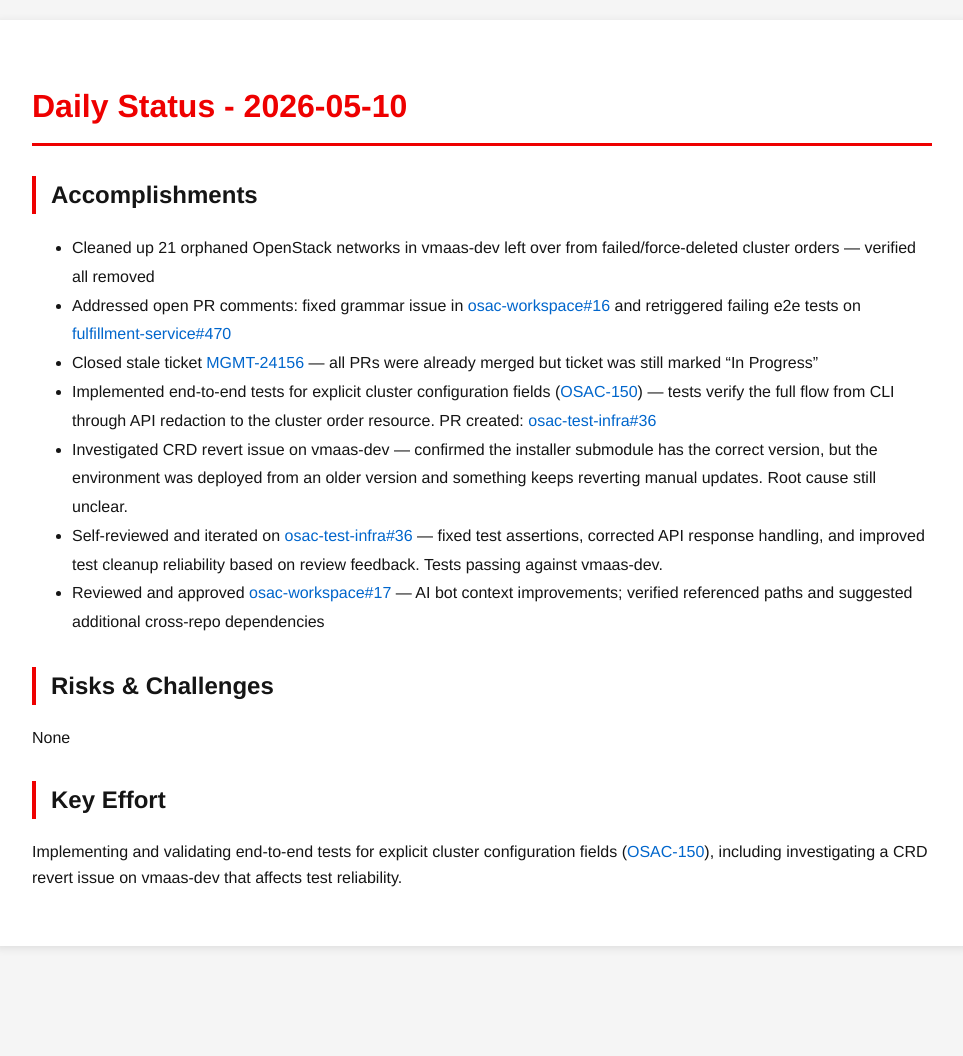
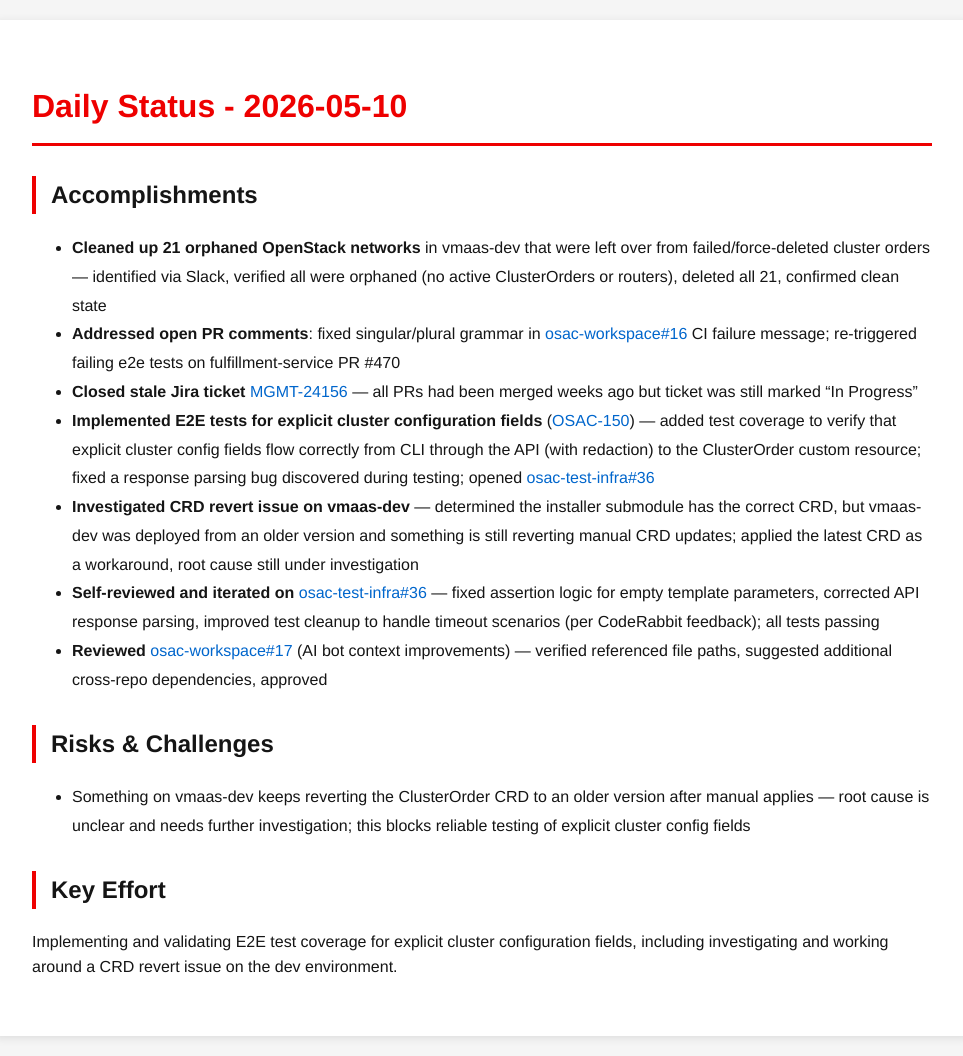
Before and after one commit to tzvatot/daily-status, a Jekyll site: the page built from 2026-05-10.md, in a window 1280 px wide. Shown: the whole page, without its empty margins (158-1121 px from the left). Built offline with Jekyll 4.4.1, drawn with Linux system fonts in a browser that asks for light colours; before the commit the page ends 966 px from its top, so only the background shows below that.

Commit message:
Daily status update - 2026-05-10

```diff
--- a/2026-05-10.md
+++ b/2026-05-10.md
@@ -7,16 +7,16 @@ date: 2026-05-10
 # Daily Status - 2026-05-10
 
 ## Accomplishments
-- Cleaned up 21 orphaned OpenStack networks in vmaas-dev left over from failed/force-deleted cluster orders — verified all removed
-- Addressed open PR comments: fixed grammar issue in [osac-workspace#16](https://github.com/osac-project/osac-workspace/pull/16) and retriggered failing e2e tests on [fulfillment-service#470](https://github.com/osac-project/fulfillment-service/pull/470)
-- Closed stale ticket [MGMT-24156](https://issues.redhat.com/browse/MGMT-24156) — all PRs were already merged but ticket was still marked "In Progress"
-- Implemented end-to-end tests for explicit cluster configuration fields ([OSAC-150](https://redhat.atlassian.net/browse/OSAC-150)) — tests verify the full flow from CLI through API redaction to the cluster order resource. PR created: [osac-test-infra#36](https://github.com/osac-project/osac-test-infra/pull/36)
-- Investigated CRD revert issue on vmaas-dev — confirmed the installer submodule has the correct version, but the environment was deployed from an older version and something keeps reverting manual updates. Root cause still unclear.
-- Self-reviewed and iterated on [osac-test-infra#36](https://github.com/osac-project/osac-test-infra/pull/36) — fixed test assertions, corrected API response handling, and improved test cleanup reliability based on review feedback. Tests passing against vmaas-dev.
-- Reviewed and approved [osac-workspace#17](https://github.com/osac-project/osac-workspace/pull/17) — AI bot context improvements; verified referenced paths and suggested additional cross-repo dependencies
+- **Cleaned up 21 orphaned OpenStack networks** in vmaas-dev that were left over from failed/force-deleted cluster orders — identified via Slack, verified all were orphaned (no active ClusterOrders or routers), deleted all 21, confirmed clean state
+- **Addressed open PR comments**: fixed singular/plural grammar in [osac-workspace#16](https://github.com/osac-project/osac-workspace/pull/16) CI failure message; re-triggered failing e2e tests on fulfillment-service PR #470
+- **Closed stale Jira ticket** [MGMT-24156](https://issues.redhat.com/browse/MGMT-24156) — all PRs had been merged weeks ago but ticket was still marked "In Progress"
+- **Implemented E2E tests for explicit cluster configuration fields** ([OSAC-150](https://redhat.atlassian.net/browse/OSAC-150)) — added test coverage to verify that explicit cluster config fields flow correctly from CLI through the API (with redaction) to the ClusterOrder custom resource; fixed a response parsing bug discovered during testing; opened [osac-test-infra#36](https://github.com/osac-project/osac-test-infra/pull/36)
+- **Investigated CRD revert issue on vmaas-dev** — determined the installer submodule has the correct CRD, but vmaas-dev was deployed from an older version and something is still reverting manual CRD updates; applied the latest CRD as a workaround, root cause still under investigation
+- **Self-reviewed and iterated on** [osac-test-infra#36](https://github.com/osac-project/osac-test-infra/pull/36) — fixed assertion logic for empty template parameters, corrected API response parsing, improved test cleanup to handle timeout scenarios (per CodeRabbit feedback); all tests passing
+- **Reviewed** [osac-workspace#17](https://github.com/osac-project/osac-workspace/pull/17) (AI bot context improvements) — verified referenced file paths, suggested additional cross-repo dependencies, approved
 
 ## Risks & Challenges
-None
+- Something on vmaas-dev keeps reverting the ClusterOrder CRD to an older version after manual applies — root cause is unclear and needs further investigation; this blocks reliable testing of explicit cluster config fields
 
 ## Key Effort
-Implementing and validating end-to-end tests for explicit cluster configuration fields ([OSAC-150](https://redhat.atlassian.net/browse/OSAC-150)), including investigating a CRD revert issue on vmaas-dev that affects test reliability.
+Implementing and validating E2E test coverage for explicit cluster configuration fields, including investigating and working around a CRD revert issue on the dev environment.
```
